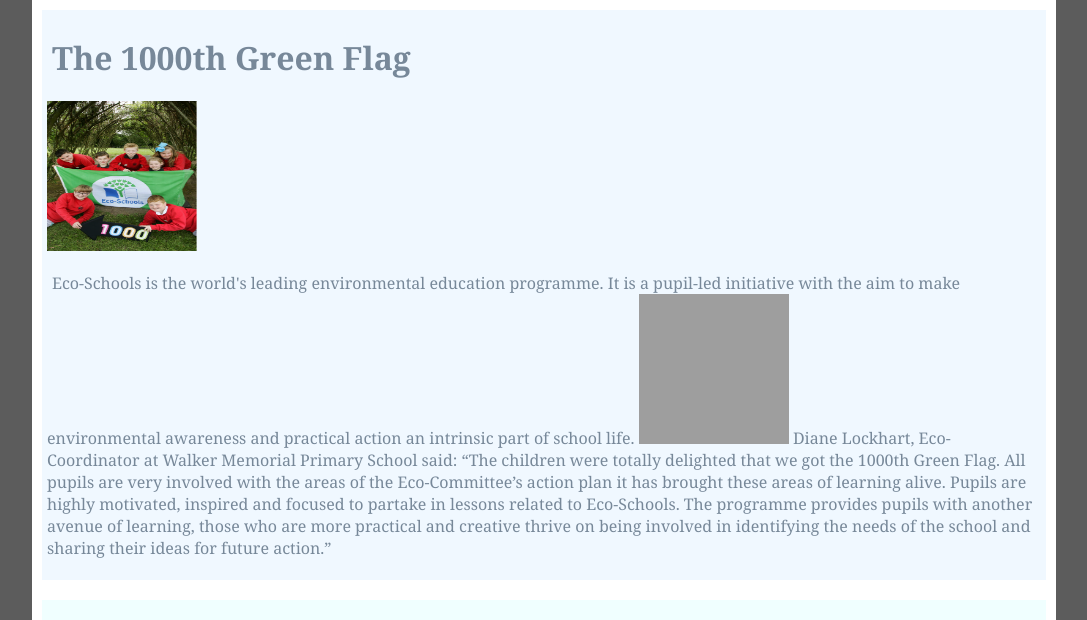
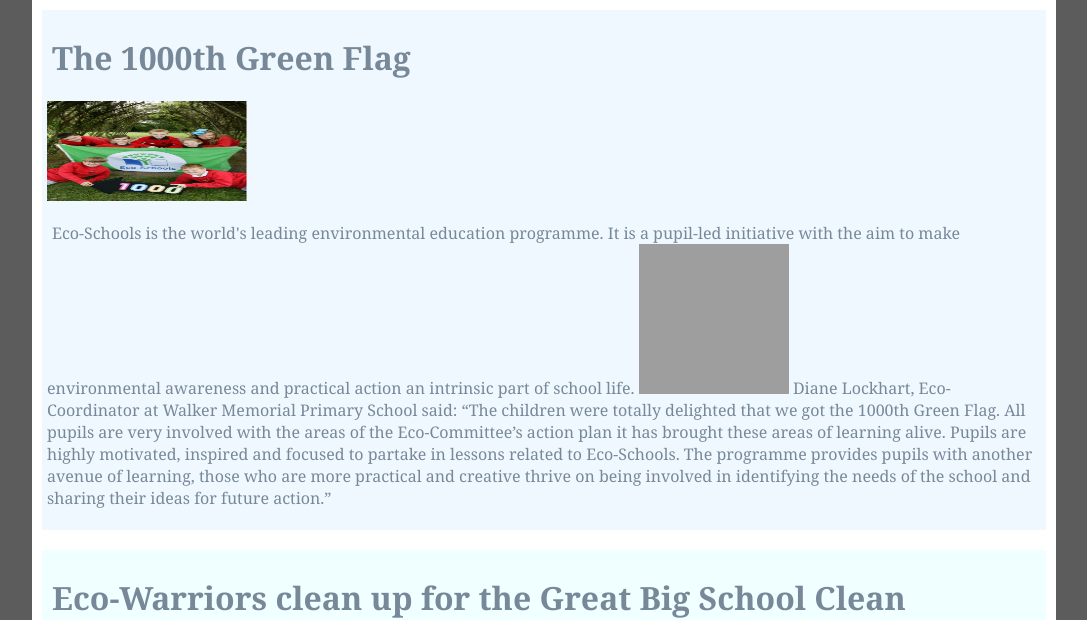
Before and after one commit to edonb99/INT18_19_Gr32, a PHP site: page /Events.html in a window 1280 px wide. Shown: the part 190-810 px from the top of the page, without its empty margins (96-1183 px from the left). Run offline with PHP 8.4, Linux system fonts and the light colour scheme; grey boxes are pictures that could not be loaded.

Commit message:
tranzicion

```diff
--- a/Events.html
+++ b/Events.html
@@ -136,7 +136,7 @@
 
 <div class="gflag">
     <h1 id="greenflag"> The 1000th Green Flag</h1>
-        <img src="Images/ecogreen2.PNG" style="width: 150px; height:150px">
+        <img src="Images/ecogreen2.PNG" class="tranzicion" >
 
    <p> Eco-Schools is the world's leading environmental education programme. It is a pupil-led initiative with the aim to make environmental awareness and practical action an intrinsic part of school life.
     <img src="Images/ecogreen.PNG" style="width: 150px; height:150px">
--- a/events.css
+++ b/events.css
@@ -178,3 +178,20 @@
     clear: left;
     background-color: #fff3e7;
 }
+
+
+
+
+.tranzicion {
+    width:200px;
+    height: 100px;
+    background: red;
+    transition: width 2s,height 2s;
+    -webkit-transition: width 2s;
+}
+.tranzicion:hover
+{
+    width:300px;
+    height:300px;
+    transform: rotate(360deg);
+}
```
